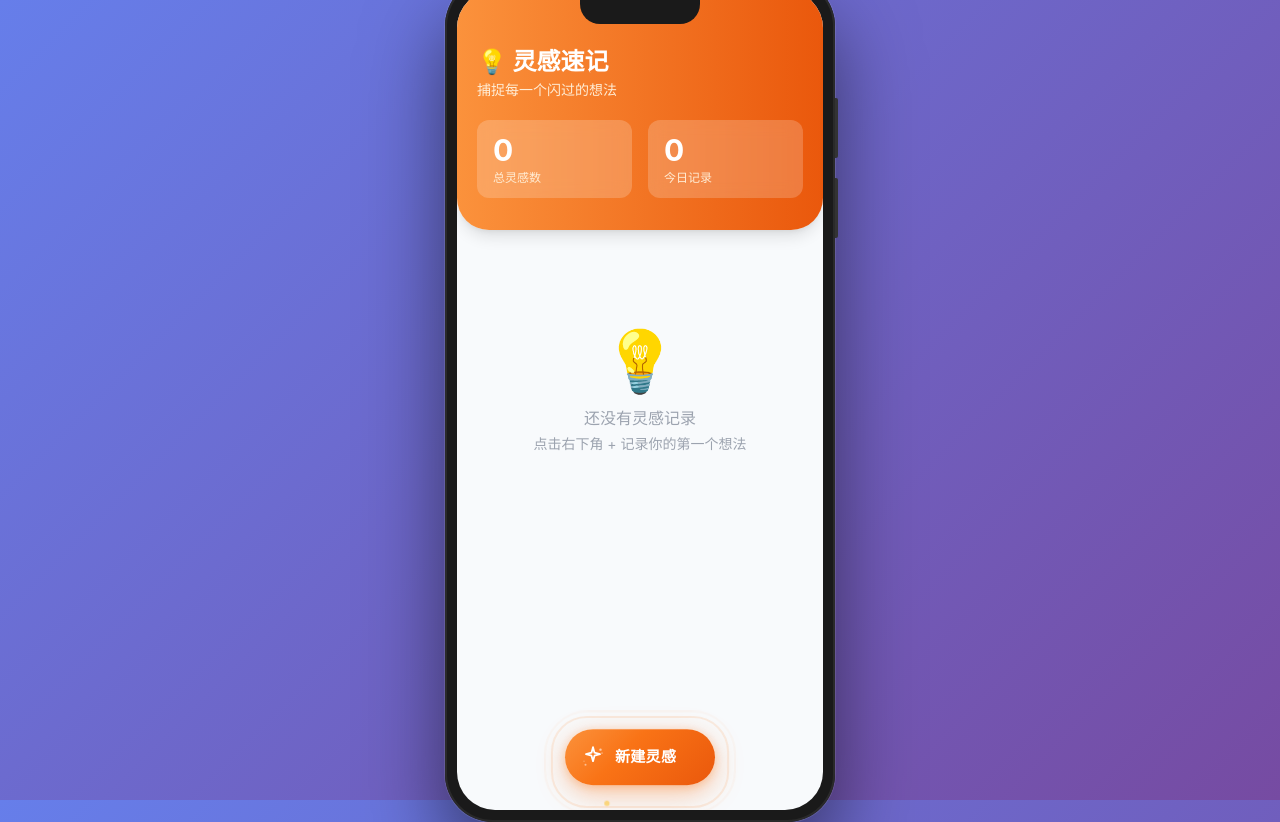
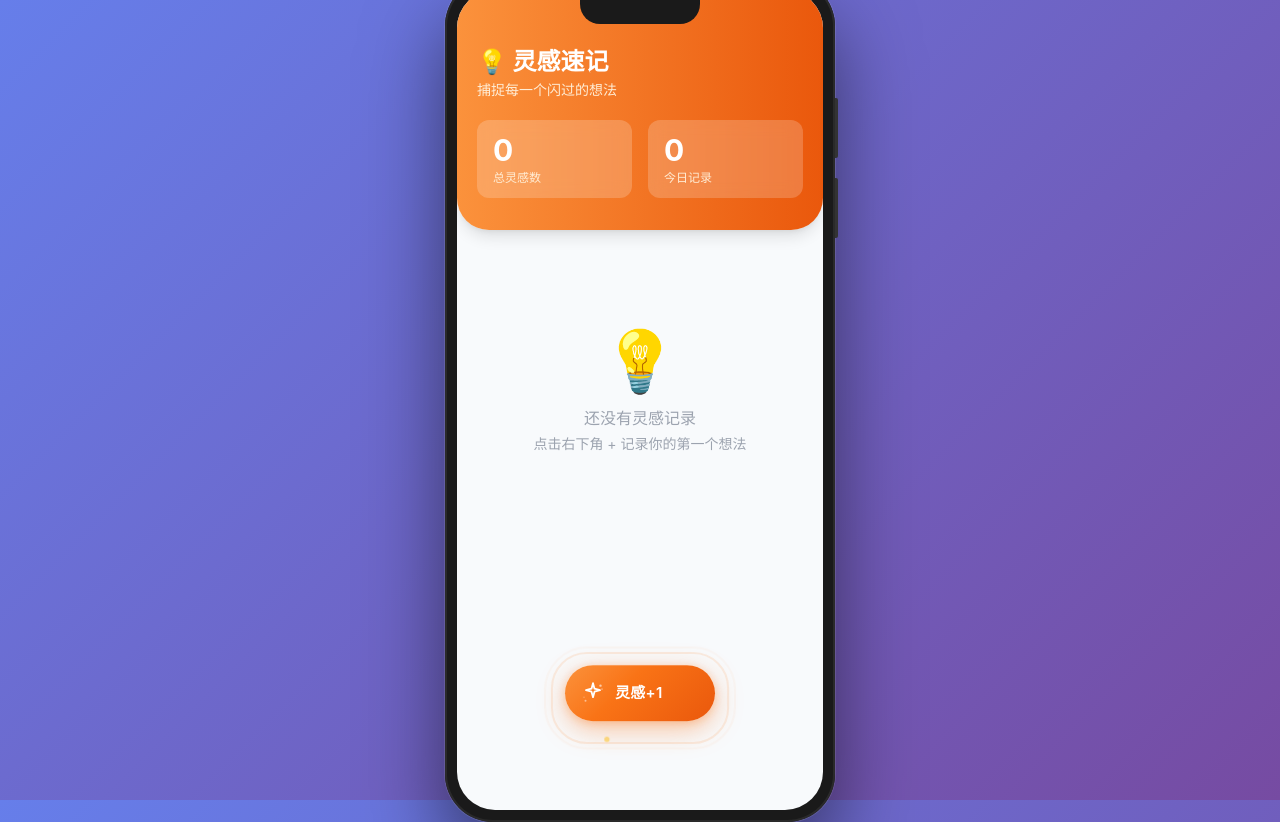
Before and after one commit to Claire528717/inspiration-miniapp, a React (Vite) app: page /#/ in a window 1280 px wide. Built offline with nearby package versions, Linux system fonts and the light colour scheme.

Commit message:
fix: 按钮文案改为灵感+1，位置上移避开遮挡

```diff
--- a/src/index.css
+++ b/src/index.css
@@ -109,7 +109,7 @@
 
   /* ── Extended FAB：灵感捕捉器 ────────────────────── */
   .fab-wrapper {
-    @apply fixed bottom-6 left-1/2 -translate-x-1/2 z-50;
+    @apply fixed bottom-16 left-1/2 -translate-x-1/2 z-50;
     display: flex;
     align-items: center;
     height: 64px;
@@ -359,7 +359,7 @@
 @media (min-width: 600px) {
   .fab-wrapper {
     position: absolute;
-    bottom: 16px;
+    bottom: 80px;
     left: 50%;
     transform: translateX(-50%);
   }
--- a/src/pages/Home.jsx
+++ b/src/pages/Home.jsx
@@ -325,7 +325,7 @@ export default function Home() {
           </svg>
 
           {/* 文字标签 */}
-          <span className="fab-btn-label">新建灵感</span>
+          <span className="fab-btn-label">灵感+1</span>
         </button>
       </div>
 
```
